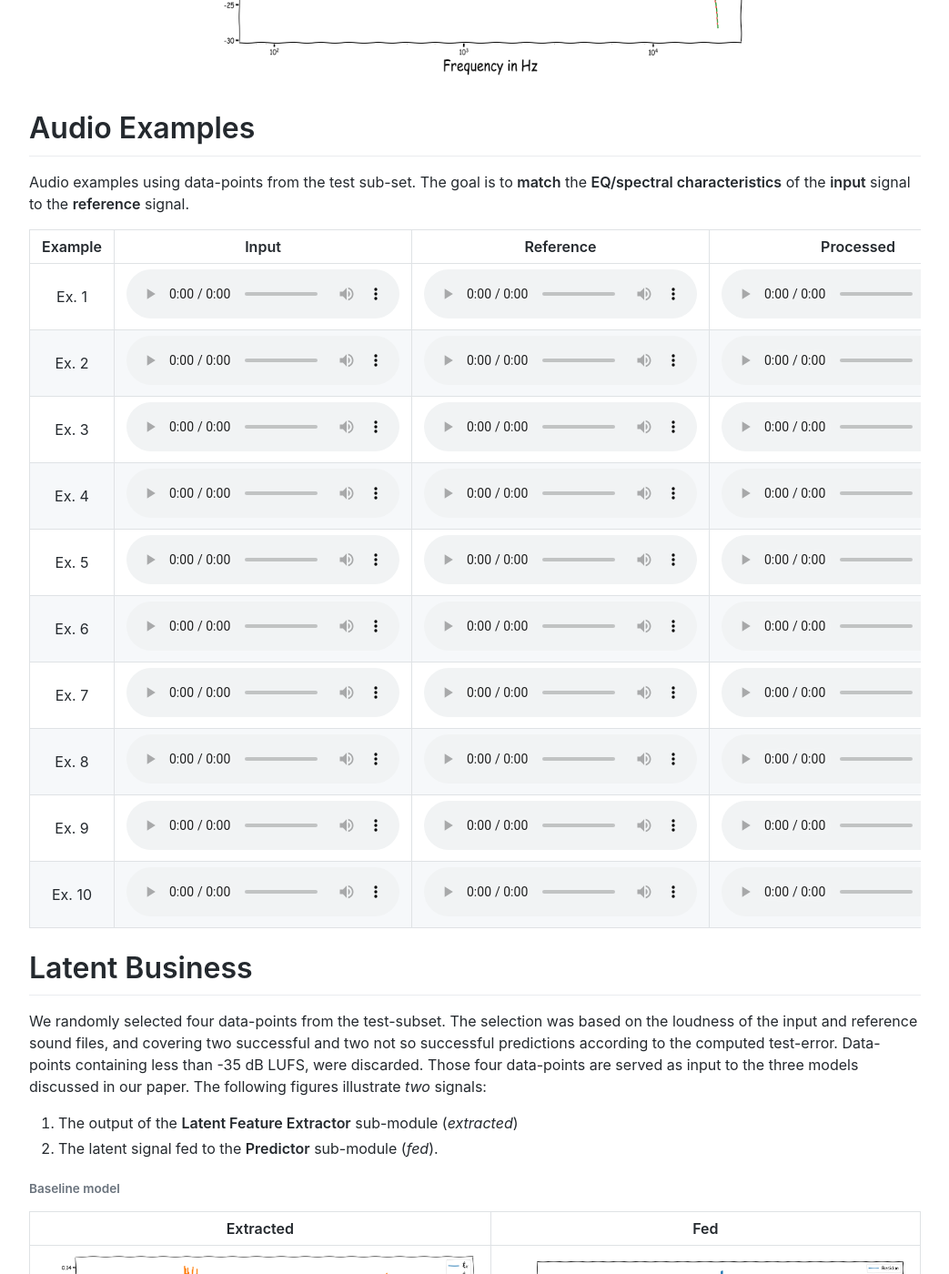
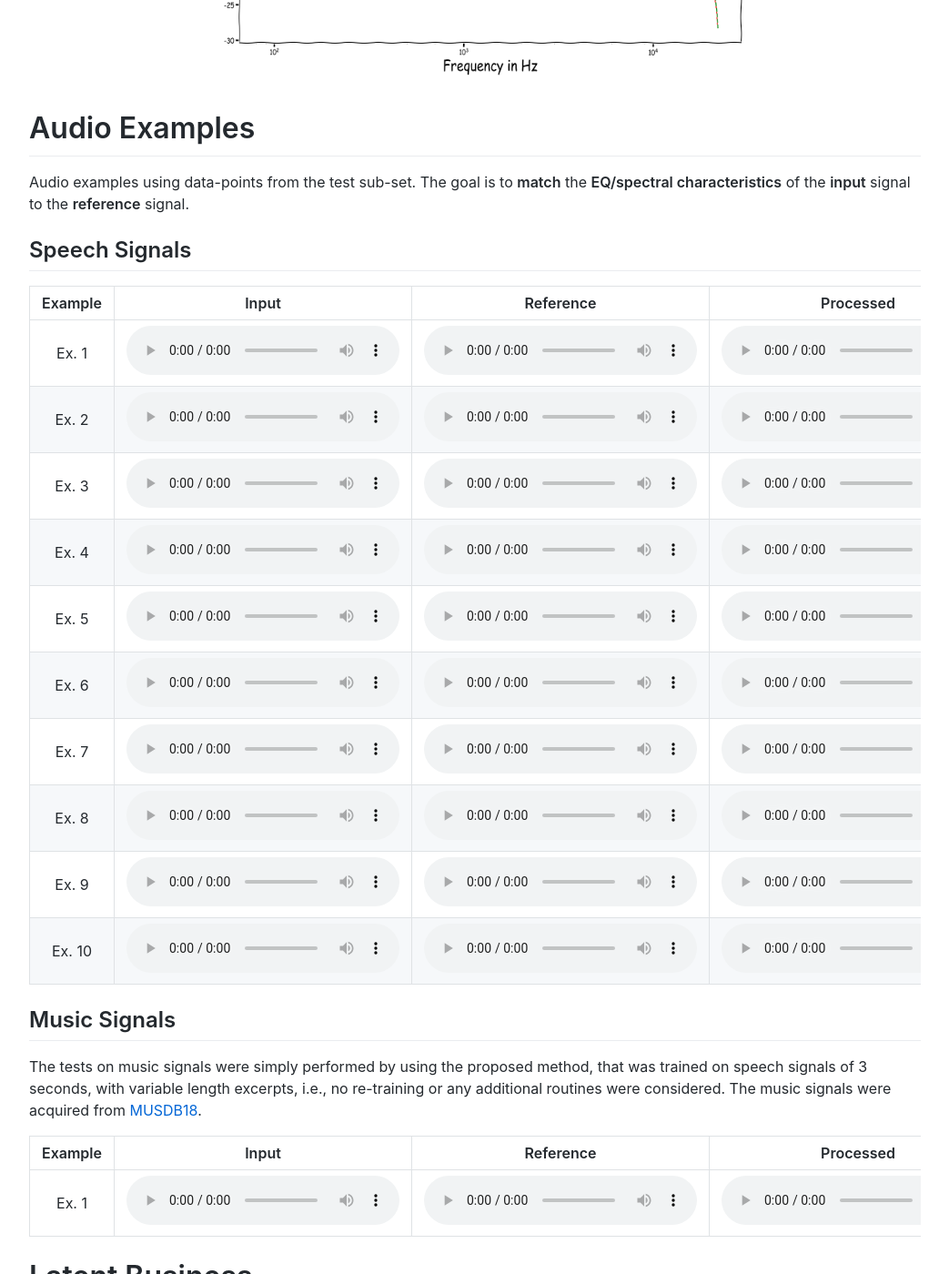
Before and after one commit to Js-Mim/sp-demo, a Jekyll site: the page built from index.md, in a window 1280 px wide and 1400 px high, scrolled down 7404 px. Shown: the whole window at 91% size, without its empty margins (118-1161 px from the left). Built offline with Jekyll 4.4.1, drawn with Linux system fonts in a browser that asks for light colours; comment, search, counter and statistics services are not loaded.

Commit message:
Update index.md

```diff
--- a/index.md
+++ b/index.md
@@ -57,7 +57,7 @@ Using speech signals from test sub-set we compute a couple frequency responses f
 # Audio Examples
 Audio examples using data-points from the test sub-set. The goal is to **match** the **EQ/spectral characteristics** of the **input** signal to the **reference** signal.
 
-
+## Speech Signals
 
 |**Example**|**Input**|**Reference**|**Processed**|
 |:--------:|:-------:|:-----------:|:-----------:|
@@ -71,6 +71,13 @@ Audio examples using data-points from the test sub-set. The goal is to **match**
 | Ex. 8 | <audio controls="1"><source src="https://raw.githubusercontent.com/Js-Mim/sp-demo/master/audio_files/ex8_input.wav"></audio> | <audio controls="1"><source src="https://raw.githubusercontent.com/Js-Mim/sp-demo/master/audio_files/ex8_reference.wav"></audio> | <audio controls="1"><source src="https://raw.githubusercontent.com/Js-Mim/sp-demo/master/audio_files/ex8_estimated.wav"></audio> |
 | Ex. 9 | <audio controls="1"><source src="https://raw.githubusercontent.com/Js-Mim/sp-demo/master/audio_files/ex9_input.wav"></audio> | <audio controls="1"><source src="https://raw.githubusercontent.com/Js-Mim/sp-demo/master/audio_files/ex9_reference.wav"></audio> | <audio controls="1"><source src="https://raw.githubusercontent.com/Js-Mim/sp-demo/master/audio_files/ex9_estimated.wav"></audio> |
 | Ex. 10 | <audio controls="1"><source src="https://raw.githubusercontent.com/Js-Mim/sp-demo/master/audio_files/ex10_input.wav"></audio> | <audio controls="1"><source src="https://raw.githubusercontent.com/Js-Mim/sp-demo/master/audio_files/ex10_reference.wav"></audio> | <audio controls="1"><source src="https://raw.githubusercontent.com/Js-Mim/sp-demo/master/audio_files/ex10_estimated.wav"></audio> |
+
+## Music Signals
+The tests on music signals were simply performed by using the proposed method, that was trained on speech signals of 3 seconds, with variable length excerpts, i.e., no re-training or any additional routines were considered. The music signals were acquired from [MUSDB18](https://zenodo.org/record/3338373).
+
+|**Example**|**Input**|**Reference**|**Processed**|
+|:--------:|:-------:|:-----------:|:-----------:|
+| Ex. 1 | <audio controls="1"><source src="https://raw.githubusercontent.com/Js-Mim/sp-demo/master/application_examples/mus_ex_1_input.wav"></audio> | <audio controls="1"><source src="https://raw.githubusercontent.com/Js-Mim/sp-demo/master/application_examples/mus_ex_1_target.wav"></audio> | <audio controls="1"><source src="https://raw.githubusercontent.com/Js-Mim/sp-demo/master/application_examples/mus_ex_1_processed.wav"></audio> |
 
 # Latent Business
 
```
